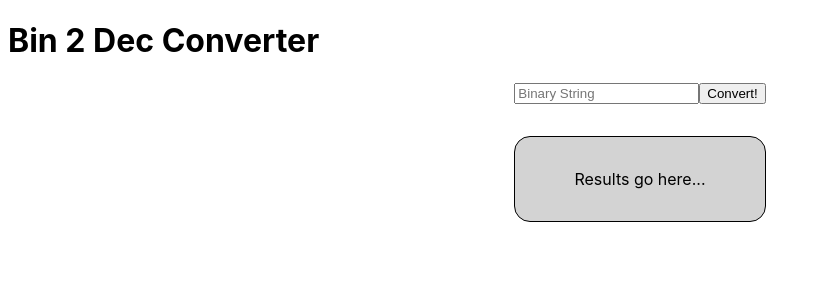
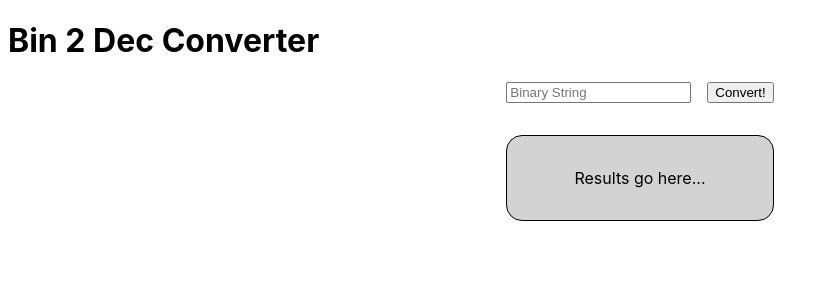
Before and after one commit to otislambert/bin2dec, a React (Vite) app: page / in a window 1280 px wide. Shown: the top 300 px of the page, without its empty margins (0-827 px from the left). Built offline with nearby package versions, Linux system fonts and the light colour scheme.

Commit message:
fix(main): fixed input-container class name test(main): added test for button text content

```diff
--- a/src/index.css
+++ b/src/index.css
@@ -22,7 +22,7 @@ main {
 	gap: 2em;
 }
 
-.input {
+.input-container {
 	display: flex;
 	flex-direction: row;
 	gap: 1em;
```
Also changed, not shown: 1 other file (tests, documents, lock files or other folders).
